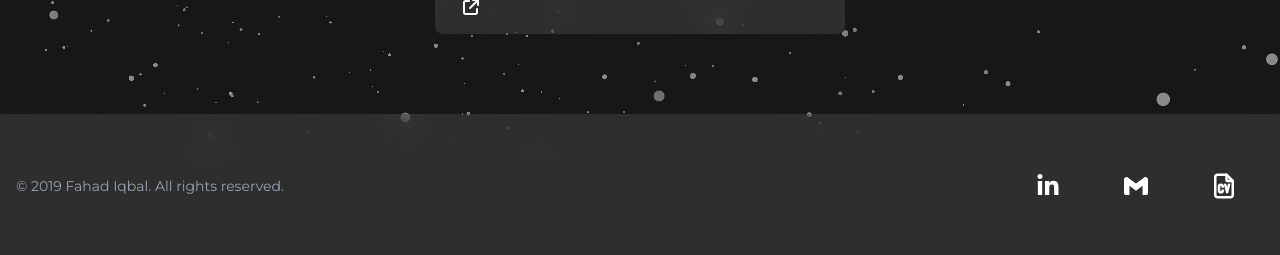
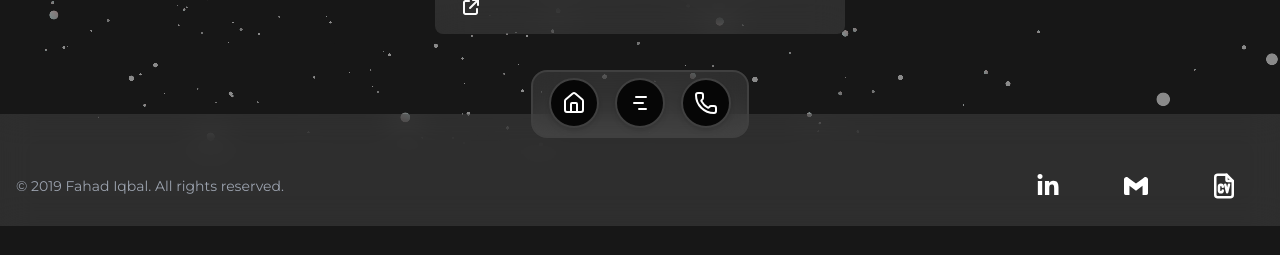
Before and after one commit to ifahad50/my-static-portfolio, a Next.js app: page /projects in a window 1280 px wide. Shown: the part 654-909 px from the top of the page. After the commit the page ends 880 px from the top, so only its background shows below. Built offline with nearby package versions, Linux system fonts and the light colour scheme.

Commit message:
added Dock

```diff
--- a/src/app/layout.tsx
+++ b/src/app/layout.tsx
@@ -26,7 +26,7 @@ export default function RootLayout({
 				<ParticlesBackground />
 				<main className='mx-6'>{children}</main>
 				<Footer />
-				{/* <NavBar /> */}
+				<NavBar />
 
 			</body>
 		</html>
--- a/src/app/projects/page.tsx
+++ b/src/app/projects/page.tsx
@@ -2,13 +2,19 @@
 import Project from "@/components/Project"
 import ProjectsSection from "@/components/ProjectsSection"
 import { useSearchParams } from "next/navigation"
-import { Suspense } from "react"
+import { Suspense, useEffect } from "react"
 import Loader from "../loading"
 
 
 function ProjectsComponent() {
 	const searchParams = useSearchParams()
 	const slug = searchParams.get('slug')
+
+	useEffect(() => {
+		//navigate to top
+		window.scrollTo(0, 0)
+	}, [slug])
+
 	if (slug) {
 		return <Project slug={slug} />
 	}
--- a/src/components/Footer.tsx
+++ b/src/components/Footer.tsx
@@ -2,7 +2,7 @@ import ContactBlocks from './ContactBlocks'
 
 function Footer() {
 	return (
-		<footer className='w-full py-8 bg-primary/10 backdrop-blur-lg mt-20'>
+		<footer className='w-full py-8 bg-primary/10 backdrop-blur-lg mt-20 pb-20 md:pb-0'>
 			<div className='max-w-7xl mx-auto px-4'>
 				<div className='flex flex-col md:flex-row justify-between items-center gap-4'>
 					<div className='text-sm text-gray-400'>
--- a/src/components/reactBits/components/Dock/Dock.tsx
+++ b/src/components/reactBits/components/Dock/Dock.tsx
@@ -204,7 +204,7 @@ export default function Dock({
 							baseItemSize={baseItemSize}
 						>
 							<DockIcon>{item.icon}</DockIcon>
-							<DockLabel>{item.label}</DockLabel>
+							<DockLabel className='md:block hidden'>{item.label}</DockLabel>
 						</DockItem>
 					</Link>
 				))}
```
